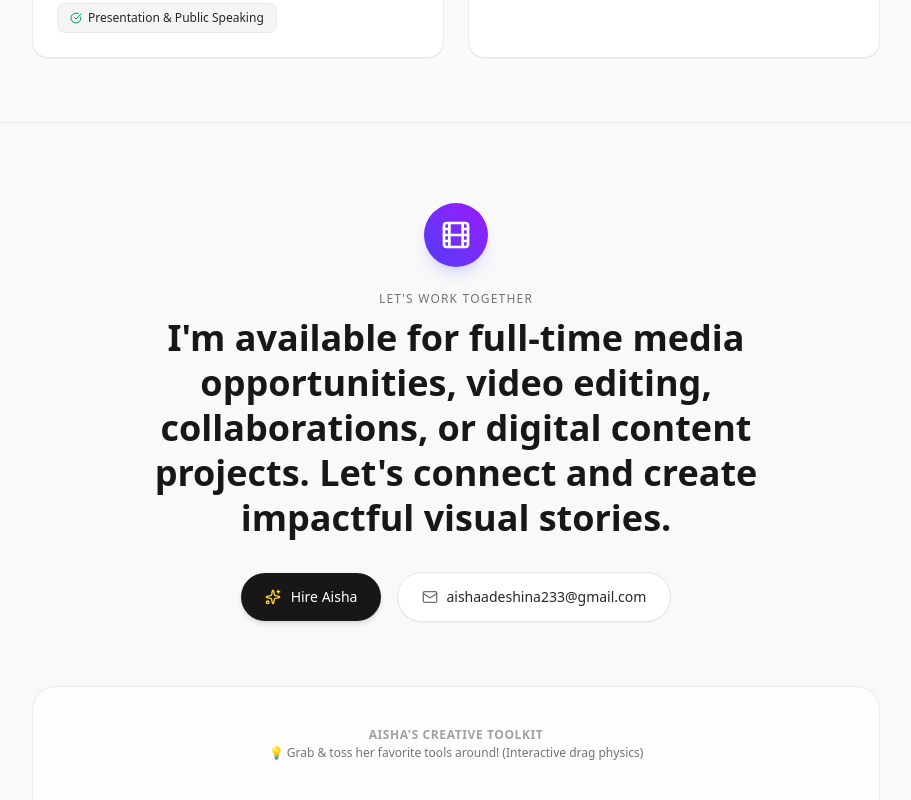
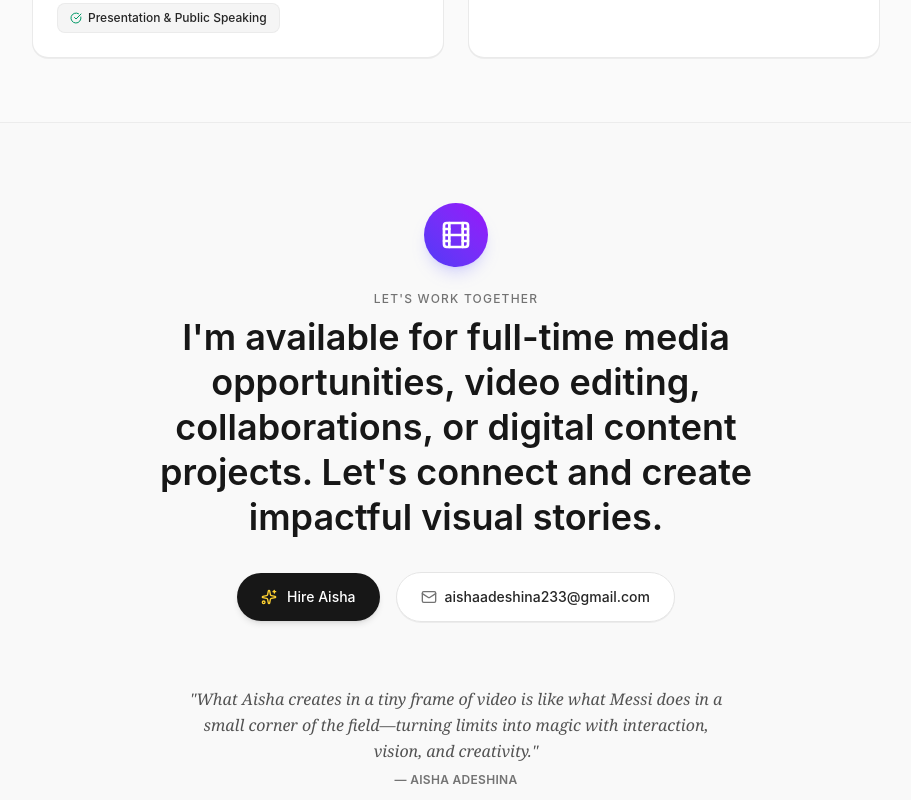
Before and after one commit to Ux-Geek/Aisha-s-Portfolio, a React (Vite) app: page / in a window 1280 px wide. Shown: the part 5400-6200 px from the top of the page, without its empty margins (184-1095 px from the left). Built offline with nearby package versions, Linux system fonts and the light colour scheme.

Commit message:
feat: integrate CreativeToolkit as a full-page background effect and update application font styling

```diff
--- a/src/App.tsx
+++ b/src/App.tsx
@@ -13,7 +13,7 @@ export default function App() {
   const [contactOpen, setContactOpen] = useState(false);
 
   return (
-    <div className="min-h-screen bg-[#fafafa] text-neutral-900 font-sans antialiased selection:bg-neutral-900 selection:text-white">
+    <div className="min-h-screen bg-[#fafafa] text-neutral-900 font-sans antialiased selection:bg-neutral-900 selection:text-white" style={{ fontFamily: '\"SF Pro Rounded\", -apple-system, sans-serif' }}>
       {/* Top Navbar */}
       <Navbar onOpenContact={() => setContactOpen(true)} />
 
--- a/src/components/CreativeToolkit.tsx
+++ b/src/components/CreativeToolkit.tsx
@@ -137,8 +137,8 @@ export const CreativeToolkit = () => {
   return (
     <div
       ref={containerRef}
-      className="relative overflow-hidden select-none bg-transparent w-full"
-      style={{ height: 280, touchAction: "none" }}
+      className="absolute inset-0 overflow-hidden select-none bg-transparent w-full h-full z-0 pointer-events-auto"
+      style={{ touchAction: "none" }}
     >
       <canvas
         ref={canvasRef}
--- a/src/components/FooterCTA.tsx
+++ b/src/components/FooterCTA.tsx
@@ -54,9 +54,10 @@ export const FooterCTA: React.FC<FooterCTAProps> = ({ onOpenContact }) => {
 
   return (
     <footer id="footer-cta" className="relative pt-20 pb-12 bg-neutral-50/50 border-t border-neutral-200/60 overflow-hidden">
-      <div className="max-w-4xl mx-auto px-4 sm:px-6 text-center">
+      <CreativeToolkit />
+      <div className="max-w-4xl mx-auto px-4 sm:px-6 text-center relative z-10 pointer-events-none">
         {/* Center Badge Icon (from screenshot 3) */}
-        <div className="mx-auto w-16 h-16 rounded-full bg-gradient-to-tr from-indigo-600 to-purple-600 text-white flex items-center justify-center shadow-lg shadow-indigo-500/20 mb-6 transform hover:rotate-12 transition-transform cursor-pointer">
+        <div className="mx-auto w-16 h-16 rounded-full bg-gradient-to-tr from-indigo-600 to-purple-600 text-white flex items-center justify-center shadow-lg shadow-indigo-500/20 mb-6 transform hover:rotate-12 transition-transform cursor-pointer pointer-events-auto">
           <Film className="w-8 h-8 text-white" />
         </div>
 
@@ -71,7 +72,7 @@ export const FooterCTA: React.FC<FooterCTAProps> = ({ onOpenContact }) => {
         </h2>
 
         {/* Action Buttons */}
-        <div className="flex flex-wrap items-center justify-center gap-4 mb-16">
+        <div className="flex flex-wrap items-center justify-center gap-4 mb-16 pointer-events-auto">
           <button
             onClick={handleHireClick}
             className="inline-flex items-center gap-2.5 px-6 py-3.5 text-sm font-medium rounded-full bg-neutral-900 text-white hover:bg-neutral-800 transition-all shadow-md hover:shadow-lg cursor-pointer active:scale-98"
@@ -98,19 +99,7 @@ export const FooterCTA: React.FC<FooterCTAProps> = ({ onOpenContact }) => {
           </button>
         </div>
 
-        {/* Tossable Tools Interactive Playground Container */}
-        <div className="relative my-12 py-10 px-4 bg-white/80 border border-neutral-200/80 rounded-3xl shadow-2xs">
-          <div className="text-center mb-6">
-            <span className="text-xs font-semibold text-neutral-400 uppercase tracking-wider block">
-              Aisha's Creative Toolkit
-            </span>
-            <p className="text-xs text-neutral-500 mt-0.5">
-              💡 Grab & toss her favorite tools around! (Interactive drag physics)
-            </p>
-          </div>
 
-          <CreativeToolkit />
-        </div>
 
         {/* Signed CTA Note (as seen in Screenshot 3) */}
         <div className="max-w-xl mx-auto my-12 text-center px-4">
```
